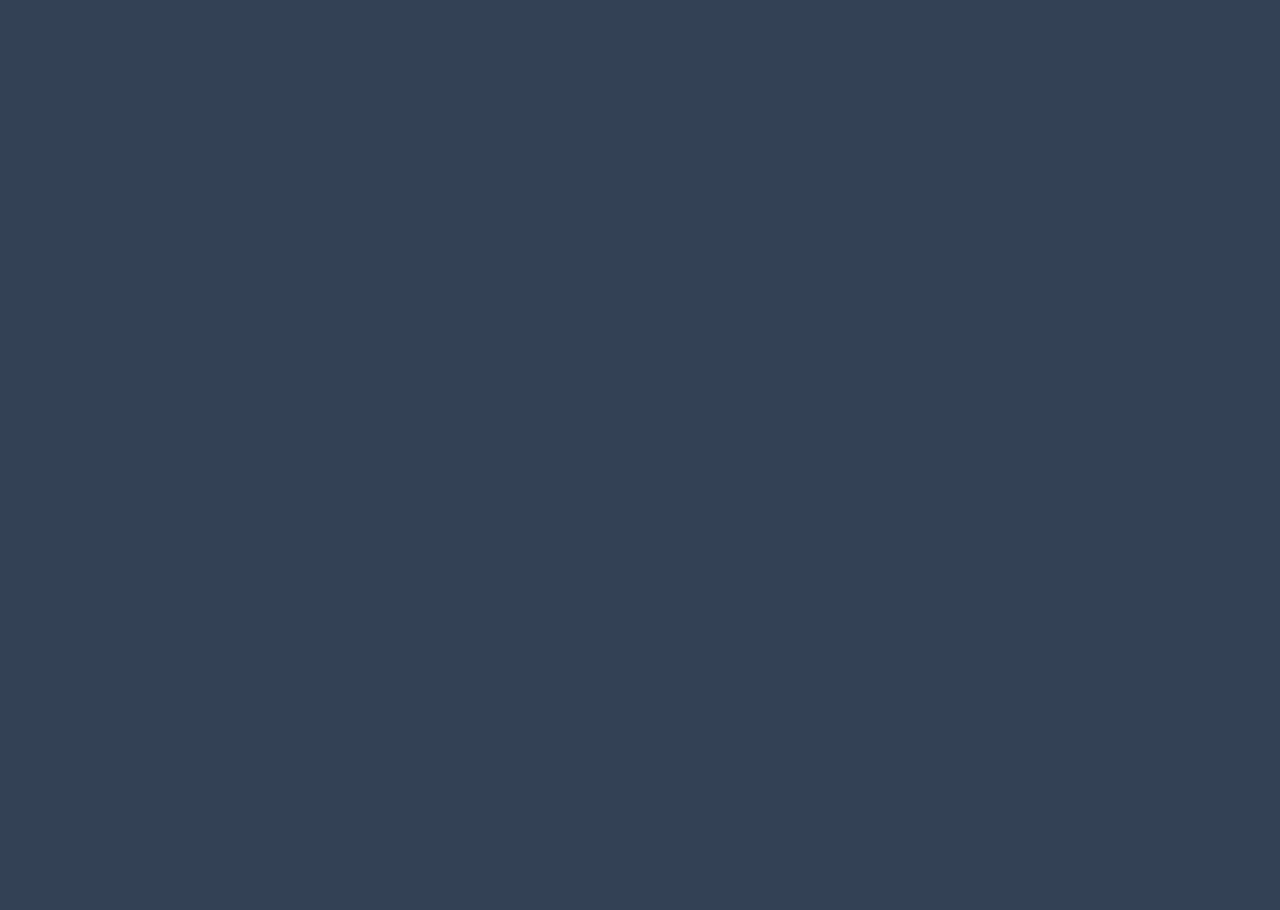
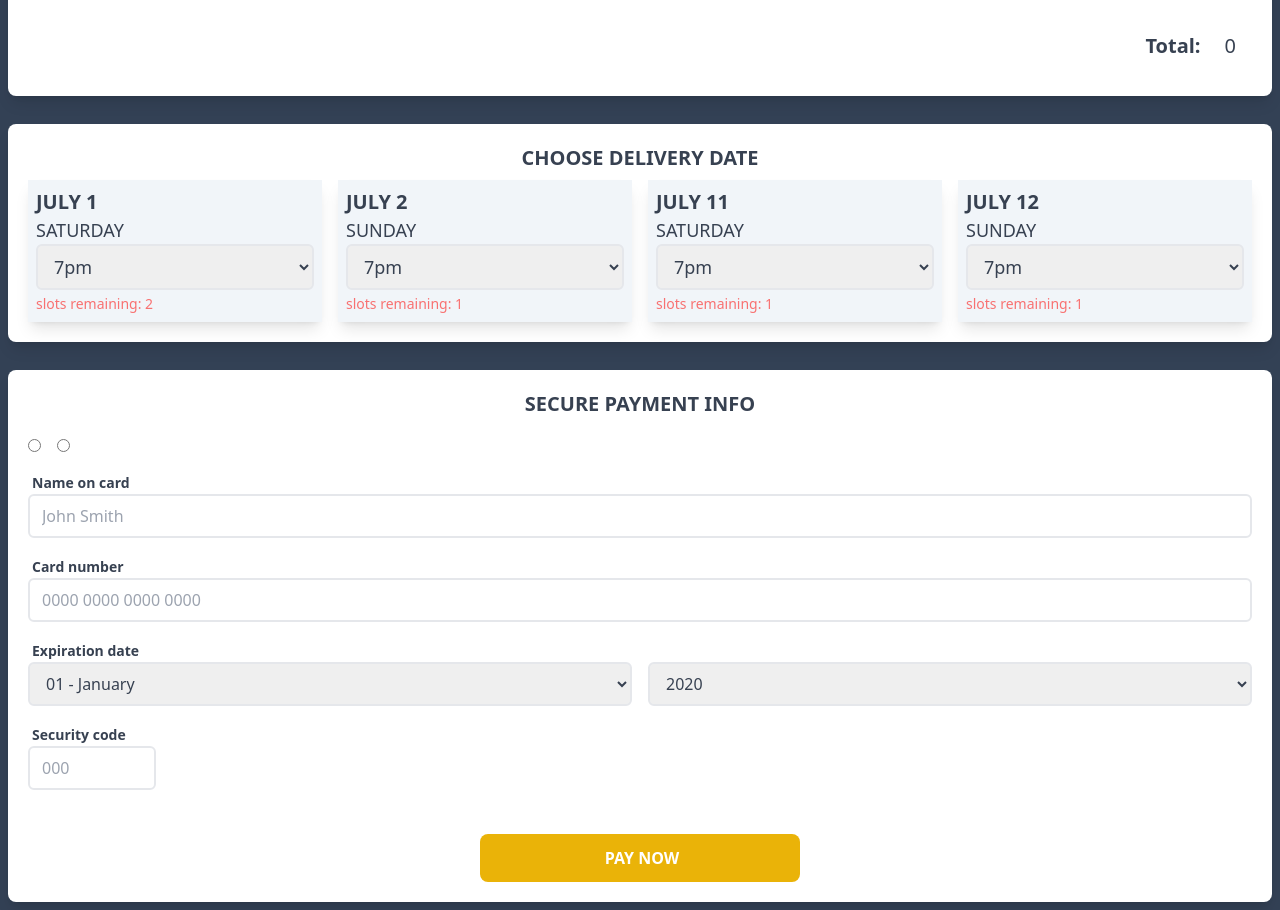
Before and after one commit to jesus-dayo/smokedbbqph, a Next.js app: page /checkout in a window 1280 px wide. Shown: the part 604-1514 px from the top of the page. Before the commit the page ends 800 px from the top, so only its background shows below. Built offline with nearby package versions, Linux system fonts and the light colour scheme.

Commit message:
checkout page improvements and additions

```diff
--- /dev/null
+++ b/components/Address.js
@@ -0,0 +1,22 @@
+import FormContainer from './FormContainer';
+import FormInput from './FormInput';
+
+const Address = () => {
+  return (
+    <FormContainer>
+      <div>
+        <h1 className="text-center font-bold text-xl uppercase mb-2">
+          Delivery Address
+        </h1>
+      </div>
+      <div className="flex flex-col gap-1">
+        <FormInput label="Street Address" placeholder="Street Address" />
+        <FormInput label="Barangay" placeholder="Barangay" />
+        <FormInput label="City" placeholder="City" />
+        <FormInput label="Postal Code" placeholder="Postal" />
+      </div>
+    </FormContainer>
+  );
+};
+
+export default Address;
--- /dev/null
+++ b/components/CalendarReservation.js
@@ -0,0 +1,59 @@
+import { useState } from 'react';
+import FormContainer from './FormContainer';
+
+const CalendarReservation = () => {
+  const availDateAndTime = [
+    {
+      date: 'July 1',
+      day: 'Saturday',
+      time: ['7pm', '8pm'],
+      slots: 2,
+    },
+    {
+      date: 'July 2',
+      day: 'Sunday',
+      time: ['7pm', '8pm'],
+      slots: 1,
+    },
+    {
+      date: 'July 11',
+      day: 'Saturday',
+      time: ['7pm', '8pm'],
+      slots: 1,
+    },
+    {
+      date: 'July 12',
+      day: 'Sunday',
+      time: ['7pm', '8pm'],
+      slots: 1,
+    },
+  ];
+
+  return (
+    <FormContainer>
+      <p className="text-center font-bold text-xl uppercase mb-2">
+        Choose Delivery Date
+      </p>
+      <div className="grid grid-cols-2 sm:grid-cols-4 gap-4">
+        {availDateAndTime.map((avail) => (
+          <div className="p-2 bg-slate-100 shadow-lg">
+            <div className="text-left font-bold text-xl uppercase">
+              {avail.date}
+            </div>
+            <div className="text-left text-lg uppercase">{avail.day}</div>
+            <select className="rounded-md text-lg px-3 py-2 mb-1 border-2 border-gray-200 w-full">
+              {avail.time.map((time) => (
+                <option value={time}>{time}</option>
+              ))}
+            </select>
+            <div className="text-sm text-red-400">
+              slots remaining: {avail.slots}
+            </div>
+          </div>
+        ))}
+      </div>
+    </FormContainer>
+  );
+};
+
+export default CalendarReservation;
--- a/components/CheckoutButton.js
+++ b/components/CheckoutButton.js
@@ -8,7 +8,7 @@ const CheckoutButton = ({ onClick }) => {
   return (
     <div
       onClick={onClick}
-      className="bg-slate-800 text-white text-sm w-80 rounded-lg ring-2"
+      className="bg-violet-600 text-white text-sm w-80 rounded-lg ring-2"
     >
       <div className="flex justify-evenly">
         <div className="p-2 flex relative">
--- /dev/null
+++ b/components/FormContainer.js
@@ -0,0 +1,11 @@
+const FormContainer = ({ children }) => {
+  return (
+    <div className="flex p-1">
+      <div className="w-full mx-auto rounded-lg bg-white shadow-lg p-5 text-gray-700">
+        {children}
+      </div>
+    </div>
+  );
+};
+
+export default FormContainer;
--- /dev/null
+++ b/components/FormH1.js
@@ -0,0 +1,7 @@
+const FormH1 = ({ children }) => (
+  <div className="mb-4">
+    <h1 className="text-center font-bold text-xl uppercase">{children}</h1>
+  </div>
+);
+
+export default FormH1;
--- /dev/null
+++ b/components/FormInput.js
@@ -0,0 +1,17 @@
+const FormInput = ({ label, placeholder, onChange }) => {
+  return (
+    <div className="mb-3">
+      <label className="font-bold text-sm mb-2 ml-1">{label}</label>
+      <div>
+        <input
+          className="w-full px-3 py-2 mb-1 border-2 border-gray-200 rounded-md focus:outline-none focus:border-indigo-500 transition-colors"
+          placeholder={placeholder}
+          type="text"
+          onChange={onChange}
+        />
+      </div>
+    </div>
+  );
+};
+
+export default FormInput;
--- a/components/Layout.js
+++ b/components/Layout.js
@@ -1,7 +1,7 @@
 import Header from './Header';
 import Head from 'next/head';
 
-export default function Layout({ children }) {
+export default function Layout({ full, children }) {
   return (
     <>
       <Head>
@@ -9,8 +9,8 @@ export default function Layout({ children }) {
         <link rel={'icon'} href={'/favicon.ico'} />
       </Head>
       <Header />
-      <main>
-        <div>{children}</div>
+      <main className={`${full ? 'h-screen' : ''}`}>
+        <div className={`${full ? 'h-screen' : ''}`}>{children}</div>
       </main>
     </>
   );
--- /dev/null
+++ b/components/PaymentOption.js
@@ -0,0 +1,73 @@
+import FormContainer from './FormContainer';
+import FormH1 from './FormH1';
+import FormInput from './FormInput';
+
+const PaymentOption = () => {
+  return (
+    <FormContainer>
+      <FormH1>Secure payment info</FormH1>
+      <div className="mb-3 flex -mx-2">
+        <div className="px-2">
+          <input type={'radio'} />
+        </div>
+        <div className="px-2">
+          <input type={'radio'} />
+        </div>
+      </div>
+      <FormInput label="Name on card" placeholder="John Smith" />
+      <FormInput label="Card number" placeholder="0000 0000 0000 0000" />
+      <div className="mb-3 -mx-2 flex items-end">
+        <div className="px-2 w-1/2">
+          <label className="font-bold text-sm mb-2 ml-1">Expiration date</label>
+          <div>
+            <select className="form-select w-full px-3 py-2 mb-1 border-2 border-gray-200 rounded-md focus:outline-none focus:border-indigo-500 transition-colors cursor-pointer">
+              <option value="01">01 - January</option>
+              <option value="02">02 - February</option>
+              <option value="03">03 - March</option>
+              <option value="04">04 - April</option>
+              <option value="05">05 - May</option>
+              <option value="06">06 - June</option>
+              <option value="07">07 - July</option>
+              <option value="08">08 - August</option>
+              <option value="09">09 - September</option>
+              <option value="10">10 - October</option>
+              <option value="11">11 - November</option>
+              <option value="12">12 - December</option>
+            </select>
+          </div>
+        </div>
+        <div className="px-2 w-1/2">
+          <select className="form-select w-full px-3 py-2 mb-1 border-2 border-gray-200 rounded-md focus:outline-none focus:border-indigo-500 transition-colors cursor-pointer">
+            <option value="2020">2020</option>
+            <option value="2021">2021</option>
+            <option value="2022">2022</option>
+            <option value="2023">2023</option>
+            <option value="2024">2024</option>
+            <option value="2025">2025</option>
+            <option value="2026">2026</option>
+            <option value="2027">2027</option>
+            <option value="2028">2028</option>
+            <option value="2029">2029</option>
+          </select>
+        </div>
+      </div>
+      <div className="mb-10">
+        <label className="font-bold text-sm mb-2 ml-1">Security code</label>
+        <div>
+          <input
+            className="w-32 px-3 py-2 mb-1 border-2 border-gray-200 rounded-md focus:outline-none focus:border-yellow-500 transition-colors"
+            placeholder="000"
+            type="text"
+          />
+        </div>
+      </div>
+      <div>
+        <button className="block w-full max-w-xs mx-auto bg-yellow-500 hover:bg-yellow-700 focus:bg-yellow-700 text-white rounded-lg px-3 py-3 font-semibold">
+          <i className="mdi mdi-lock-outline mr-1"></i> PAY NOW
+        </button>
+      </div>
+    </FormContainer>
+  );
+};
+
+export default PaymentOption;
--- a/components/Quantity.js
+++ b/components/Quantity.js
@@ -1,12 +1,12 @@
-import { MinusIcon, MinusSmIcon, PlusSmIcon } from '@heroicons/react/outline';
+import { MinusSmIcon, PlusSmIcon } from '@heroicons/react/outline';
 
 const Quantity = ({ value = 0, onAdd, onMinus }) => {
   return (
-    <div className="flex bg-black rounded-md">
+    <div className="flex bg-black rounded-md h-10">
       <div className="w-8 text-white ">
         <PlusSmIcon onClick={onAdd} className="cursor-pointer" />
       </div>
-      <div className="text-center">
+      <div className="text-center text-black">
         <input
           type={'text'}
           value={value}
--- /dev/null
+++ b/components/TotalSummary.js
@@ -0,0 +1,40 @@
+import { useRecoilValue } from 'recoil';
+import { orderState } from '../states/orders';
+import { convertToPHP } from '../utils';
+import FormH1 from './FormH1';
+import FormContainer from './FormContainer';
+import Quantity from './Quantity';
+
+const TotalSummary = () => {
+  const orders = useRecoilValue(orderState);
+
+  return (
+    <FormContainer>
+      <FormH1>Order Summary</FormH1>
+      <div className="flex flex-row gap-2 mb-2 text-md font-bold justify-between">
+        <div>Name</div>
+        <div>Price</div>
+        <div>Quantity</div>
+      </div>
+      {orders?.map((order) => (
+        <div className="flex flex-row gap-2 text-md justify-between">
+          <div className="w-30">{order.label}</div>
+          <div className="w-30">{convertToPHP(order.price)}</div>
+          <div className="w-30 h-8">
+            <Quantity value={order.quantity} />
+          </div>
+        </div>
+      ))}
+      <div className="mt-4 text-xl bg-white p-2 flex gap-2 items-end justify-items-end justify-end">
+        <div className="p-2 font-bold ">Total:</div>
+        <div className="p-2 ">
+          {convertToPHP(
+            orders.reduce((prev, curr) => prev + curr.price * curr.quantity, 0)
+          )}
+        </div>
+      </div>
+    </FormContainer>
+  );
+};
+
+export default TotalSummary;
--- a/package.json
+++ b/package.json
@@ -4,6 +4,7 @@
     "currency-formatter": "^1.5.9",
     "next": "^12.1.6",
     "react": "^18.1.0",
+    "react-calendar": "^3.7.0",
     "react-dom": "^18.1.0",
     "react-responsive-carousel": "^3.2.23",
     "recoil": "^0.7.3-alpha.2"
--- a/pages/checkout.js
+++ b/pages/checkout.js
@@ -1,23 +1,19 @@
-import { useRecoilValue } from 'recoil';
-import Quantity from '../components/Quantity';
-import { orderState } from '../states/orders';
+import Address from '../components/Address';
+import CalendarReservation from '../components/CalendarReservation';
+import PaymentOption from '../components/PaymentOption';
+import TotalSummary from '../components/TotalSummary';
 
 const { default: Layout } = require('../components/Layout');
 
 const Checkout = () => {
-  const orders = useRecoilValue(orderState);
-
   return (
-    <Layout>
-      {orders?.map((order) => (
-        <div className="flex">
-          <div>{order.label}</div>
-          <div>{order.price}</div>
-          <div>{order.quantity}</div>
-          <div>{order.quantity * order.price}</div>
-          <Quantity value={order.quantity} />
-        </div>
-      ))}
+    <Layout full>
+      <div className="flex flex-col justify-between gap-5 p-1 text-white">
+        <Address />
+        <TotalSummary />
+        <CalendarReservation />
+        <PaymentOption />
+      </div>
     </Layout>
   );
 };
```
Also changed, not shown: 1 other file (tests, documents, lock files or other folders).
